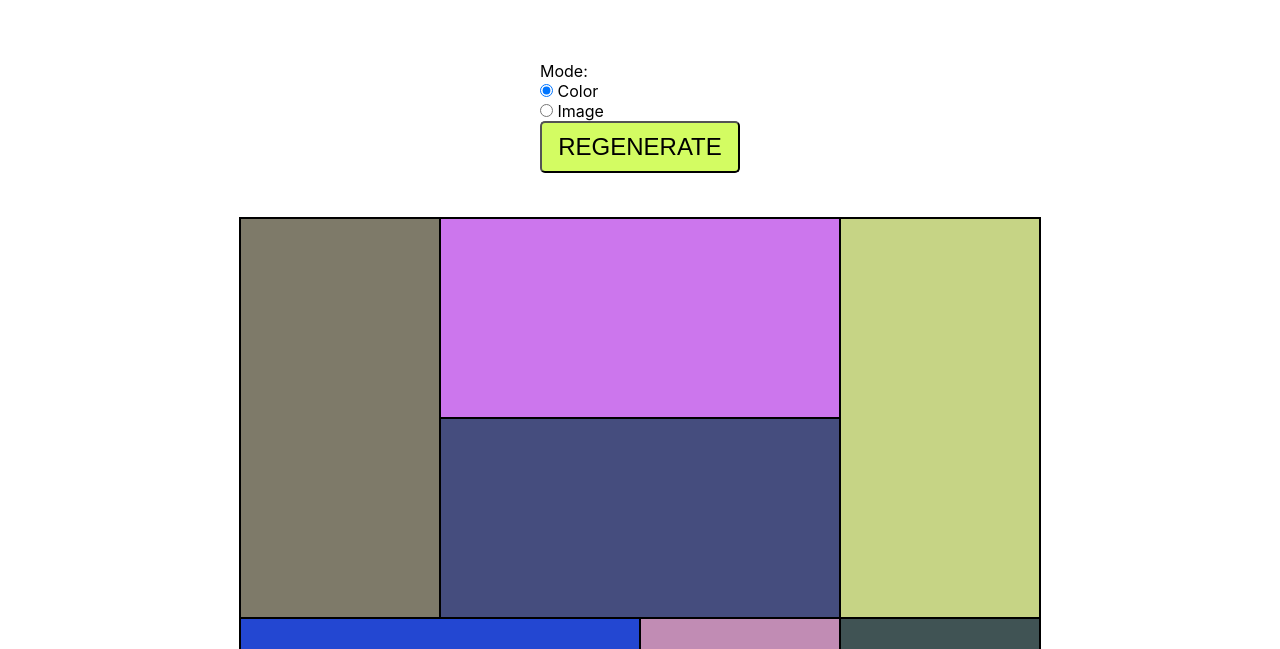
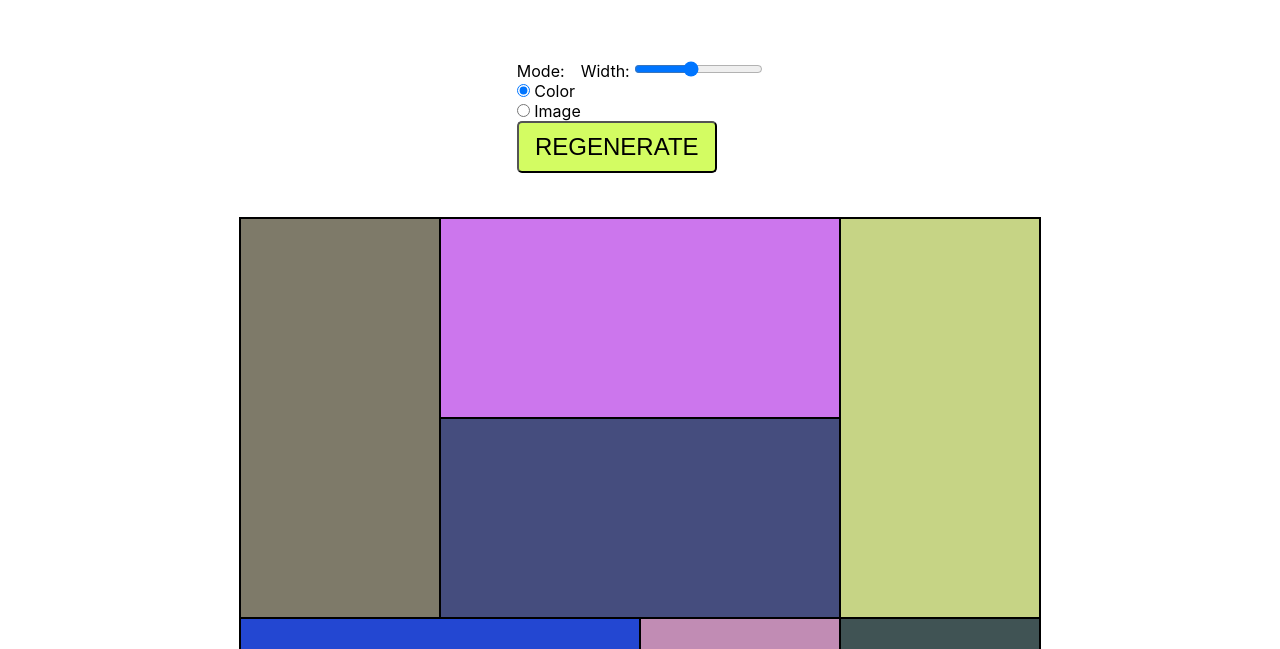
Before and after one commit to LevPewPew/grid-mage, a plain HTML site: page index.html in a window 1280 px wide. Shown: the part 151-800 px from the top of the page. Drawn offline with Linux system fonts and the light colour scheme; a web font is replaced by a local one.

Commit message:
created a slider to control grid width in settings. now i need to have the slider give feedback as to how much the width will be

```diff
--- a/index.html
+++ b/index.html
@@ -34,12 +34,12 @@
             <label for="rb-image">Image</label>
           </div>
         </div>
-        <!-- <div class="setting">
+        <div class="setting">
           <div class="input">
-            <label for="sb-width">Color</label>
-            <input id="sb-width" type="radio" name="width" value="width">
+            <label for="sb-width">Width:</label>
+            <input id="sb-width" name="grid-size" type="range" min="1" max="8" value="4">
           </div>
-        </div> -->
+        </div>
       </div>
       <input id="btn-reload" type="submit" value="REGENERATE">
     </form>
--- a/scripts/app.js
+++ b/scripts/app.js
@@ -6,7 +6,7 @@ const formReload = document.getElementsByTagName("form")[0];
 const SQUARES_PER_SCROLL = 50;
 let squareIndex = 0; // global counter to keep track of how much gridMap squares have been generated
 
-// default configuration
+// default configuration of settings
 let settings = {
   mode: "color",
   gridSize: 4
@@ -36,8 +36,11 @@ formReload.addEventListener("submit", (event) => {
   event.preventDefault();
   squareIndex = 0;
   settings.mode = document.querySelector('input[name="mode"]:checked').value;
+  settings.gridSize = document.querySelector('input[name="grid-size"]').value;
   constructPage();
 });
+
+
 
 function constructPage() {
   let gridSizeCSS = `
```
